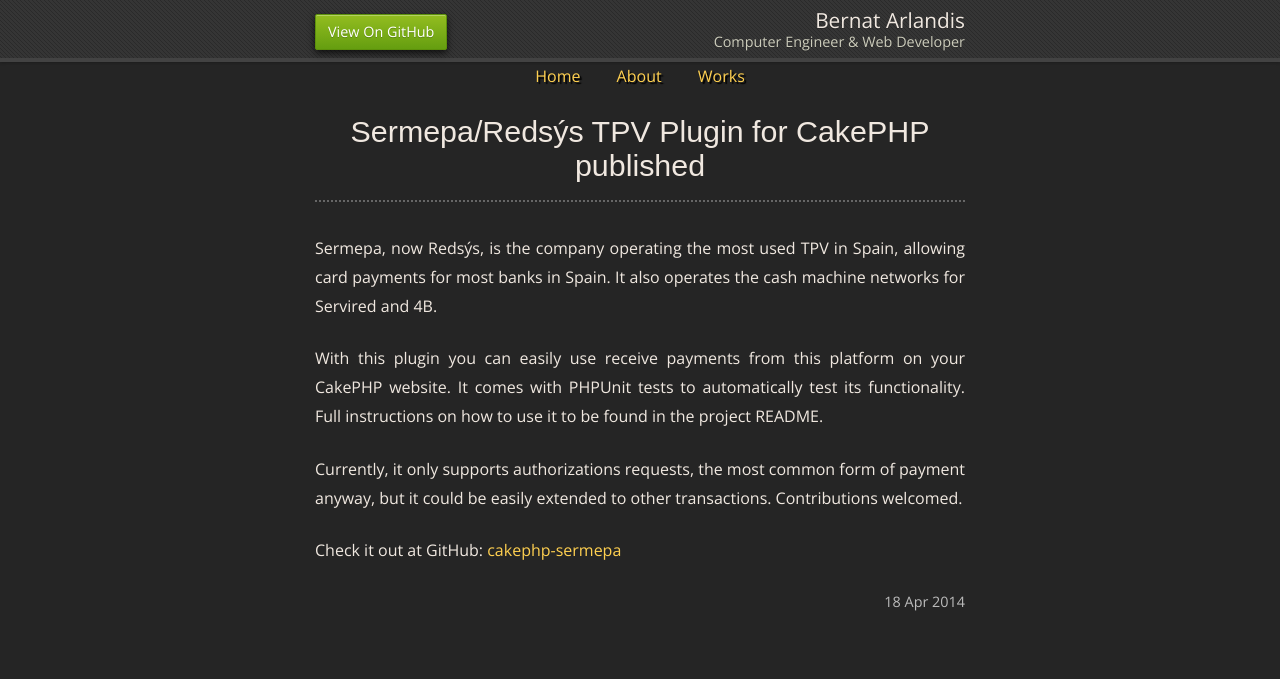
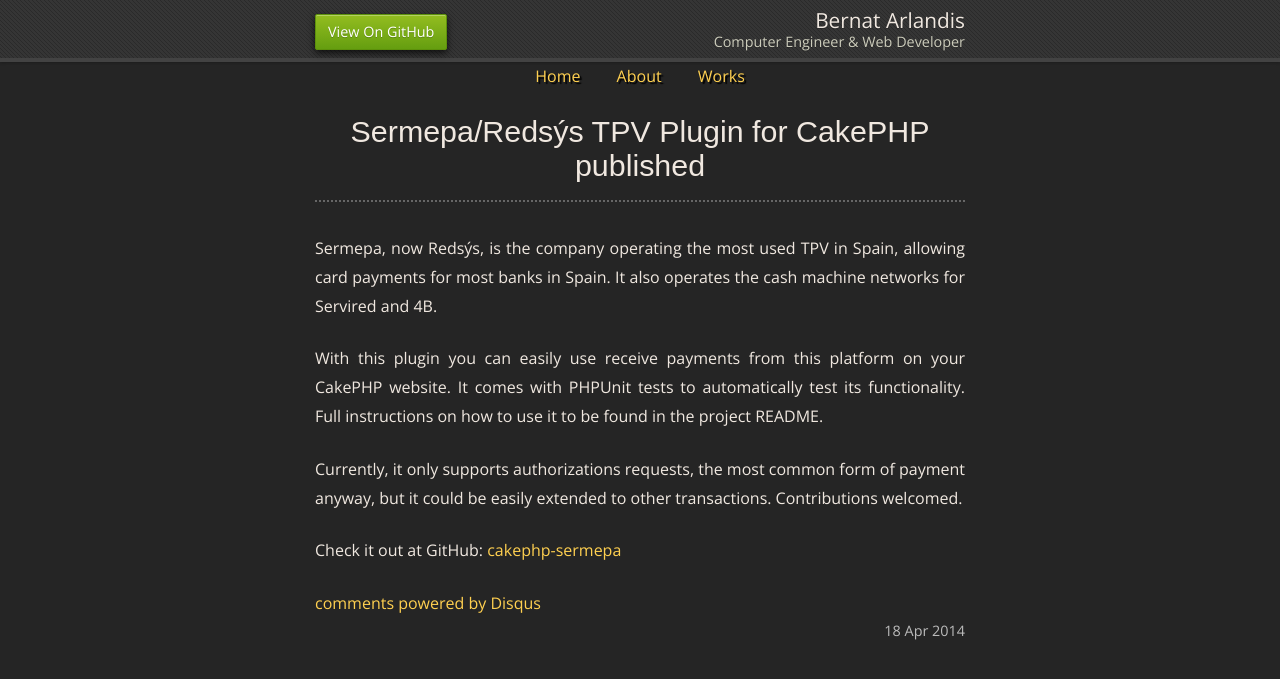
Before and after one commit to berarma/berarma.github.io, a Jekyll site: the page built from _posts/2014-04-18-cakephp-sermepa-redsys.md, in a window 1280 px wide. Shown: the top 679 px of the page. Built offline with Jekyll 4.4.1, drawn with Linux system fonts in a browser that asks for light colours; Markdown is read by kramdown in place of the engine named in the settings; comment, search, counter and statistics services are not loaded; some of the changed lines change nothing that is shown.

Commit message:
Add Disqus comments

```diff
--- /dev/null
+++ b/_includes/comments.html
@@ -0,0 +1,16 @@
+<div id="disqus_thread"></div>
+<script type="text/javascript">
+    /* * * CONFIGURATION VARIABLES: EDIT BEFORE PASTING INTO YOUR WEBPAGE * * */
+    var disqus_shortname = 'bernatarlandis'; // required: replace example with your forum shortname
+    var disqus_title = "{{ page.title }}";
+    var disqus_identifier = "{{ page.id }}";
+
+    /* * * DON'T EDIT BELOW THIS LINE * * */
+    (function() {
+        var dsq = document.createElement('script'); dsq.type = 'text/javascript'; dsq.async = true;
+        dsq.src = '//' + disqus_shortname + '.disqus.com/embed.js';
+        (document.getElementsByTagName('head')[0] || document.getElementsByTagName('body')[0]).appendChild(dsq);
+    })();
+</script>
+<noscript>Please enable JavaScript to view the <a href="http://disqus.com/?ref_noscript">comments powered by Disqus.</a></noscript>
+<a href="http://disqus.com" class="dsq-brlink">comments powered by <span class="logo-disqus">Disqus</span></a>
--- a/_layouts/post.html
+++ b/_layouts/post.html
@@ -5,3 +5,5 @@
 <div id="post">
   {{ content }}
 </div>
+
+{% include comments.html %}
```
